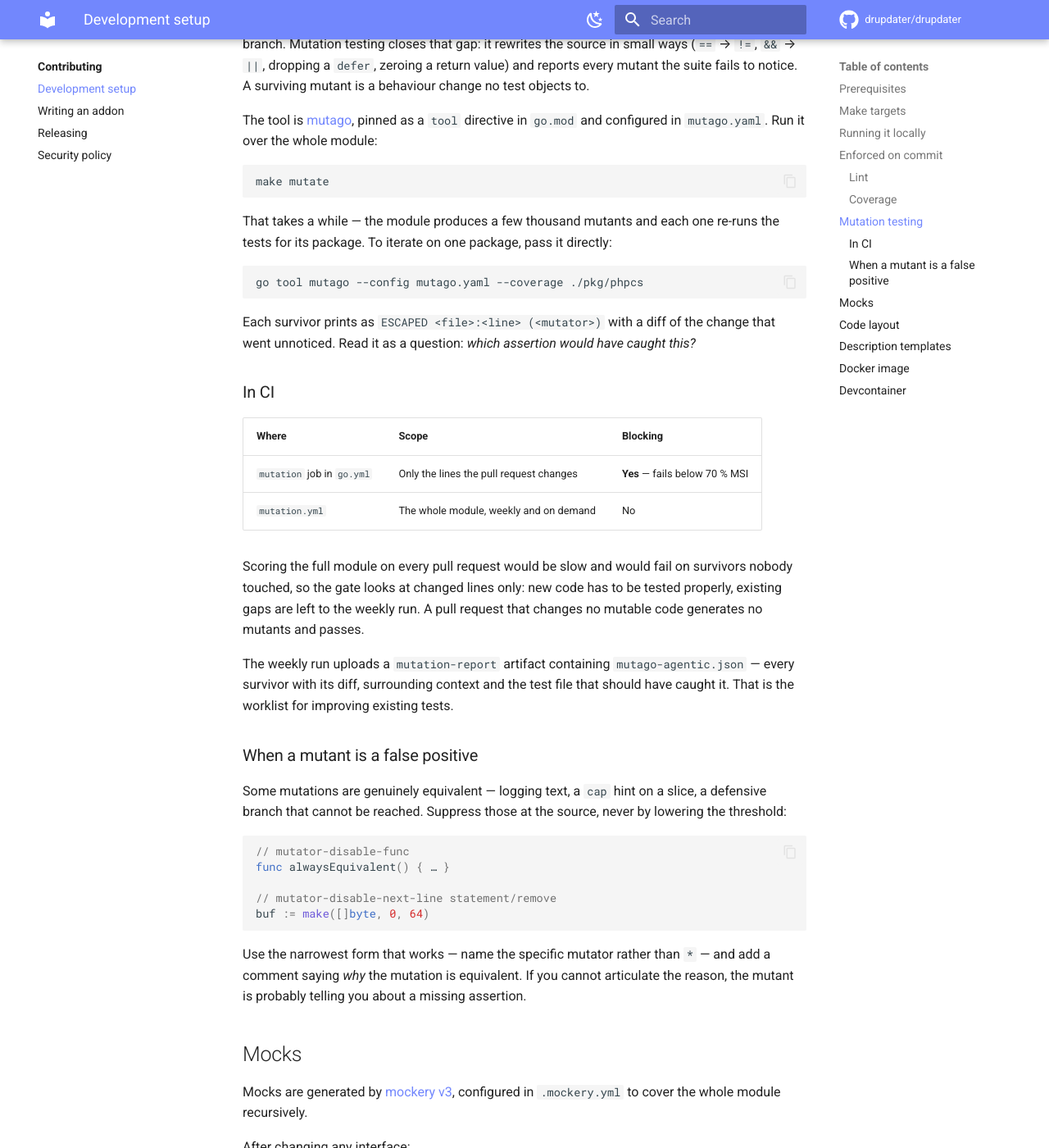
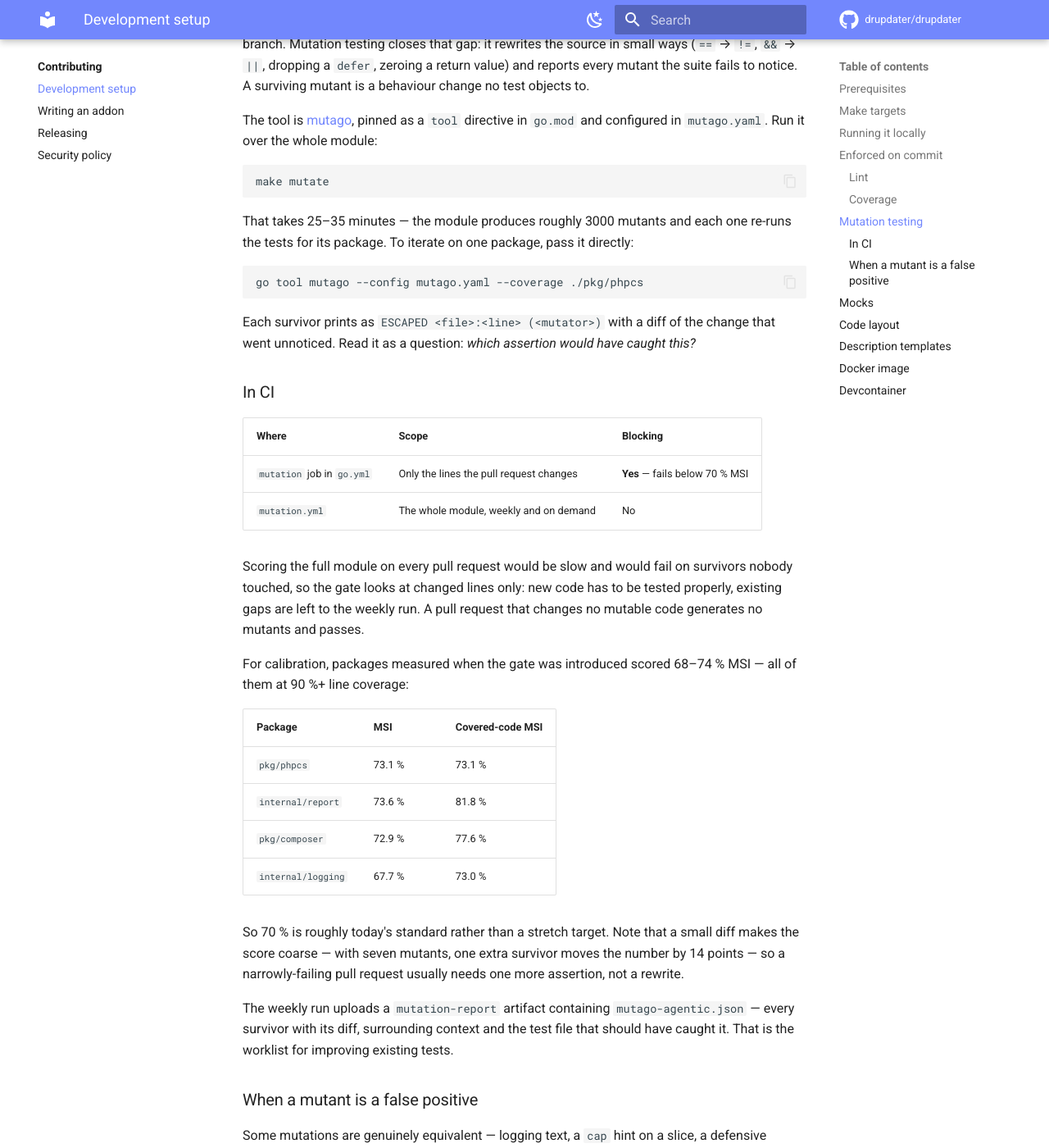
Before and after one commit to drupdater/drupdater, an MkDocs documentation site: the page built from docs/contributing/development.md, in a window 1280 px wide and 1400 px high, scrolled down 2319 px. Shown: the whole window at 82% size. Built offline with MkDocs 1.6.1 and Material for MkDocs 9.7.7, drawn with Linux system fonts in a browser that asks for light colours; comment, search, counter and statistics services are not loaded.

Commit message:
ci: calibrate mutation thresholds against measured packages
Four packages measured cleanly, all at 90%+ line coverage:

  pkg/phpcs         73.1% MSI (73.1% covered)
  internal/report   73.6% MSI (81.8% covered)
  pkg/composer      72.9% MSI (77.6% covered)
  internal/logging  67.7% MSI (73.0% covered)

68-74% across the board, which confirms 70% as the gate: it is roughly
today's standard rather than a stretch target. Records the numbers in the
docs so the threshold has a visible basis, and notes that small diffs make
the score coarse -- with seven mutants one survivor moves it 14 points.

Raises the weekly job's timeout from 45 to 60 minutes: ~3000 mutants after
deduplication at a measured 0.2-0.5s each on four cores is 25-35 minutes,
and nothing depends on that job finishing quickly.

Co-Authored-By: Claude Opus 5 <noreply@anthropic.com>
Claude-Session: https://claude.ai/code/session_01EVzEKAHHatNqVLvhs9vLhx

````diff
--- a/docs/contributing/development.md
+++ b/docs/contributing/development.md
@@ -117,7 +117,7 @@ The tool is [mutago](https://github.com/quality-gates/mutago), pinned as a `tool
 make mutate
 ```
 
-That takes a while — the module produces a few thousand mutants and each one re-runs the
+That takes 25–35 minutes — the module produces roughly 3000 mutants and each one re-runs the
 tests for its package. To iterate on one package, pass it directly:
 
 ```bash
@@ -138,6 +138,20 @@ Scoring the full module on every pull request would be slow and would fail on su
 nobody touched, so the gate looks at changed lines only: new code has to be tested properly,
 existing gaps are left to the weekly run. A pull request that changes no mutable code
 generates no mutants and passes.
+
+For calibration, packages measured when the gate was introduced scored 68–74 % MSI — all of
+them at 90 %+ line coverage:
+
+| Package | MSI | Covered-code MSI |
+|---|---|---|
+| `pkg/phpcs` | 73.1 % | 73.1 % |
+| `internal/report` | 73.6 % | 81.8 % |
+| `pkg/composer` | 72.9 % | 77.6 % |
+| `internal/logging` | 67.7 % | 73.0 % |
+
+So 70 % is roughly today's standard rather than a stretch target. Note that a small diff
+makes the score coarse — with seven mutants, one extra survivor moves the number by 14
+points — so a narrowly-failing pull request usually needs one more assertion, not a rewrite.
 
 The weekly run uploads a `mutation-report` artifact containing `mutago-agentic.json` — every
 survivor with its diff, surrounding context and the test file that should have caught it.
````
Also changed, not shown: 1 other file.
